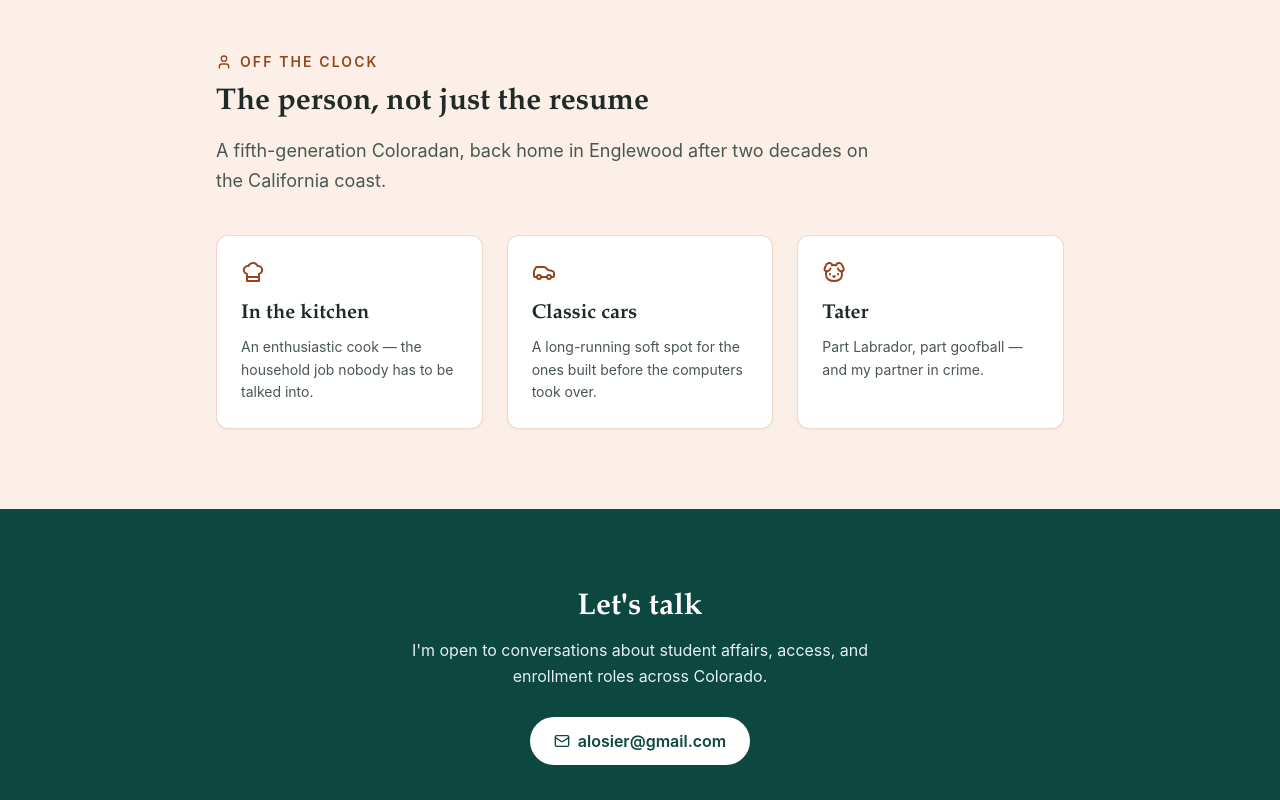
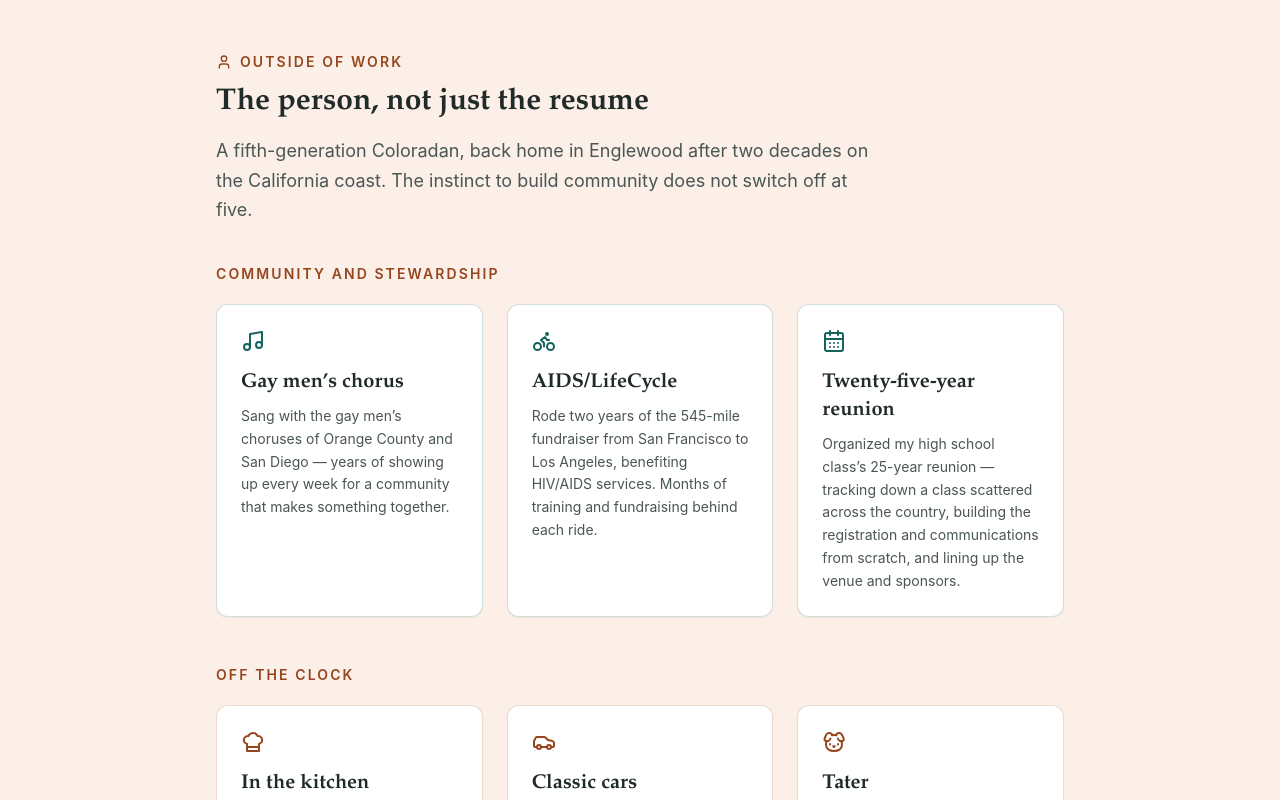
Before and after one commit to n0012/andy-profile, a React (Vite) app in the folder site/: page / in a window 1280 px wide. Shown: the part 5880-6680 px from the top of the page. Built offline with nearby package versions, Linux system fonts and the light colour scheme.

Commit message:
Add community and stewardship to the personal section
Chorus, AIDS/LifeCycle, and the class reunion, split into their own
subsection so the community work is not weighed against the dog.

```diff
--- a/site/src/App.jsx
+++ b/site/src/App.jsx
@@ -1,11 +1,14 @@
 import {
   Accessibility,
   Award,
+  Bike,
   BookOpen,
+  CalendarDays,
   Car,
   ChefHat,
   Compass,
   Dog,
+  Music,
   GraduationCap,
   Handshake,
   Mail,
@@ -232,6 +235,27 @@ const HONORS = [
     title: 'Pioneer Award',
     year: '2005',
     detail: 'University of Denver — among the university’s most prestigious student honors',
+  },
+]
+
+const COMMUNITY = [
+  {
+    icon: Music,
+    title: 'Gay men’s chorus',
+    detail:
+      'Sang with the gay men’s choruses of Orange County and San Diego — years of showing up every week for a community that makes something together.',
+  },
+  {
+    icon: Bike,
+    title: 'AIDS/LifeCycle',
+    detail:
+      'Rode two years of the 545-mile fundraiser from San Francisco to Los Angeles, benefiting HIV/AIDS services. Months of training and fundraising behind each ride.',
+  },
+  {
+    icon: CalendarDays,
+    title: 'Twenty-five-year reunion',
+    detail:
+      'Organized my high school class’s 25-year reunion — tracking down a class scattered across the country, building the registration and communications from scratch, and lining up the venue and sponsors.',
   },
 ]
 
@@ -602,19 +626,36 @@ const RolePitch = ({ role }) => (
 const Personal = () => (
   <section aria-labelledby="personal-heading" className="border-t border-sand-deep bg-clay-soft">
     <div className="mx-auto max-w-4xl px-6 py-14 md:py-20">
-      <SectionLabel icon={User} text="Off the clock" />
+      <SectionLabel icon={User} text="Outside of work" />
       <h2 id="personal-heading" className="mt-3 font-display text-3xl font-semibold text-ink">
         The person, not just the resume
       </h2>
       <p className="mt-4 max-w-2xl text-lg leading-relaxed text-ink-soft">
         A fifth-generation Coloradan, back home in Englewood after two decades on the
-        California coast.
+        California coast. The instinct to build community does not switch off at five.
       </p>
-      <div className="mt-10 grid gap-6 md:grid-cols-3">
+
+      <h3 className="mt-10 text-sm font-semibold uppercase tracking-[0.15em] text-clay">
+        Community and stewardship
+      </h3>
+      <div className="mt-5 grid gap-6 md:grid-cols-3">
+        {COMMUNITY.map(({ icon: Icon, title, detail }) => (
+          <div key={title} className="rounded-xl border border-pine/20 bg-white p-6 shadow-sm">
+            <Icon className="h-6 w-6 text-pine" aria-hidden="true" />
+            <h4 className="mt-4 font-display text-xl font-semibold text-ink">{title}</h4>
+            <p className="mt-2 text-sm leading-relaxed text-ink-soft">{detail}</p>
+          </div>
+        ))}
+      </div>
+
+      <h3 className="mt-12 text-sm font-semibold uppercase tracking-[0.15em] text-clay">
+        Off the clock
+      </h3>
+      <div className="mt-5 grid gap-6 md:grid-cols-3">
         {PERSONAL.map(({ icon: Icon, title, detail }) => (
           <div key={title} className="rounded-xl border border-clay/20 bg-white p-6 shadow-sm">
             <Icon className="h-6 w-6 text-clay" aria-hidden="true" />
-            <h3 className="mt-4 font-display text-xl font-semibold text-ink">{title}</h3>
+            <h4 className="mt-4 font-display text-xl font-semibold text-ink">{title}</h4>
             <p className="mt-2 text-sm leading-relaxed text-ink-soft">{detail}</p>
           </div>
         ))}
```
